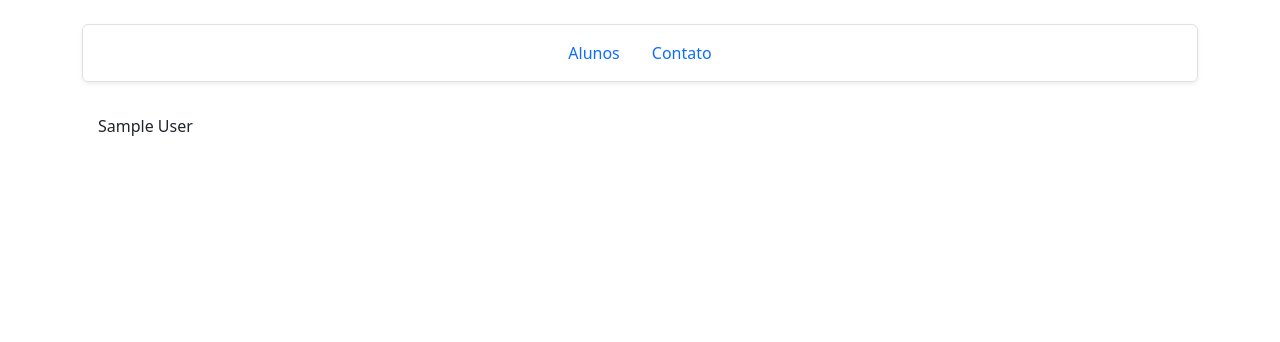
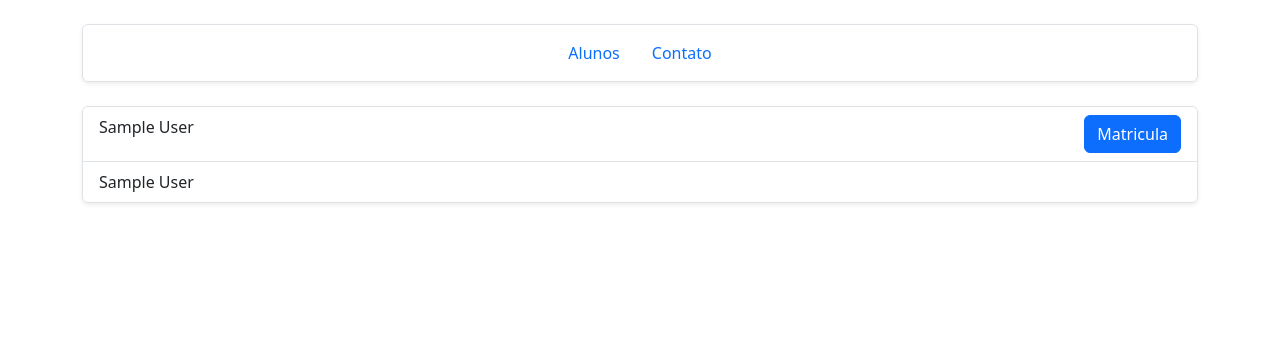
Before and after one commit to kesleymartins/trab-dwa, a Django app: page /students/ in a window 1280 px wide. Shown: the top 342 px of the page. Run offline with Django 4.2, Linux system fonts and the light colour scheme; tables that the repository leaves empty hold one stand-in row (values such as "Sample post").

Commit message:
fix matricula id usage

```diff
--- a/aluno/templates/index.html
+++ b/aluno/templates/index.html
@@ -2,8 +2,18 @@
 
 {% block content %}
     {% if students %}
-        <ul class="list-group list-group-flush">
+        <ul class="list-group list-group-flush border rounded shadow-sm">
             {% for student in students %}
+                <li class="list-group-item">
+                    <section class="d-flex justify-content-between">
+                        <span>{{ student.name }}</span>
+                        <span>
+                            <a href="{% url 'students.matricula' student.id %}" class="btn btn-primary">
+                                Matricula
+                            </a>
+                        </span>
+                    </section>
+                </li>
                 <li class="list-group-item">{{ student.name }}</li>
             {% endfor %}
         </ul>
--- a/aluno/urls.py
+++ b/aluno/urls.py
@@ -3,6 +3,6 @@ from . import views
 
 urlpatterns = [
     path('', views.index, name="students.index"),
-    path('matricula', views.matricula, name="students.matricula"),
+    path('<int:id>/matricula', views.matricula, name="students.matricula"),
     path('contato', views.contato, name="students.contato"),
 ]
--- a/aluno/views.py
+++ b/aluno/views.py
@@ -8,7 +8,7 @@ def index(request):
     return render(request, 'index.html', context)
 
 def matricula(request, id):
-    student = get_object_or_404(Student, pk=1)
+    student = get_object_or_404(Student, pk=id)
     context = { "student": student }
     return render(request, 'matricula.html', context)
 
```
